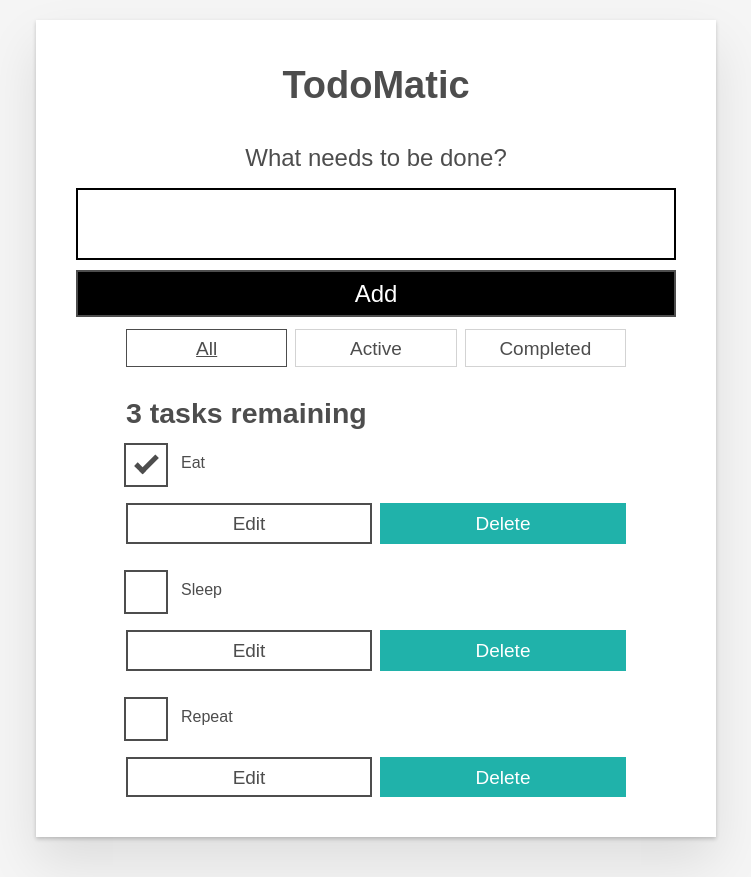
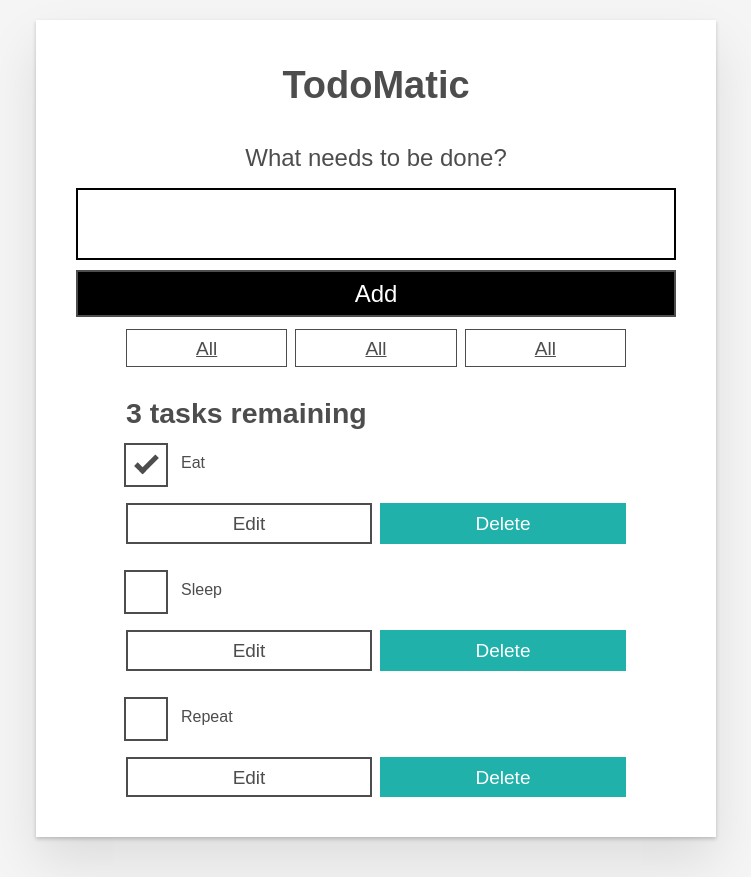
Before and after one commit to Ranidhumma/React_Todo_List, a React (Create React App) app: page / in a window 1280 px wide. Shown: the whole page, without its empty margins (264-1015 px from the left). Built offline with nearby package versions, Linux system fonts and the light colour scheme.

Commit message:
[Rani]Refactored code for app js

```diff
--- a/src/App.js
+++ b/src/App.js
@@ -1,9 +1,9 @@
-import './App.css';
+import React from "react";
+import Form from "./component/Form"
+import FilterButton from "./component/FilterButton";
 import TodoList from './component/TodoList';
 
 function App(props) {
-
-
   const taskList = props.tasks.map(task => (
     <TodoList
         id={task.id}
@@ -13,60 +13,25 @@ function App(props) {
       />
     )
   );
-
-
   return (
     <div className="todoapp stack-large">
       <h1>TodoMatic</h1>
-      <form>
-        <h2 className="label-wrapper">
-          <label htmlFor="new-todo-input" className="label__lg">
-            What needs to be done?
-          </label>
-        </h2>
-        <input
-          type="text"
-          id="new-todo-input"
-          className="input input__lg"
-          name="text"
-          autoComplete="off"
-        />
-        <button type="submit" className="btn btn__primary btn__lg">
-          Add
-        </button>
-      </form>
+      <Form />
       <div className="filters btn-group stack-exception">
-        <button type="button" className="btn toggle-btn" aria-pressed="true">
-          <span className="visually-hidden">Show </span>
-          <span>all</span>
-          <span className="visually-hidden"> tasks</span>
-        </button>
-        <button type="button" className="btn toggle-btn" aria-pressed="false">
-          <span className="visually-hidden">Show </span>
-          <span>Active</span>
-          <span className="visually-hidden"> tasks</span>
-        </button>
-        <button type="button" className="btn toggle-btn" aria-pressed="false">
-          <span className="visually-hidden">Show </span>
-          <span>Completed</span>
-          <span className="visually-hidden"> tasks</span>
-        </button>
+        <FilterButton />
+        <FilterButton />
+        <FilterButton />
       </div>
-      <h2 id="list-heading">
-        3 tasks remaining
-      </h2>
-
+      <h2 id="list-heading">3 tasks remaining</h2>
       <ul
         role="list"
         className="todo-list stack-large stack-exception"
-        aria-labelledby="list-heading">
-
+        aria-labelledby="list-heading"
+      >
         {taskList}
-
-
       </ul>
     </div>
-  )
+  );
 }
 
 
```
Lines whose indentation alone changed are shown as unchanged.
